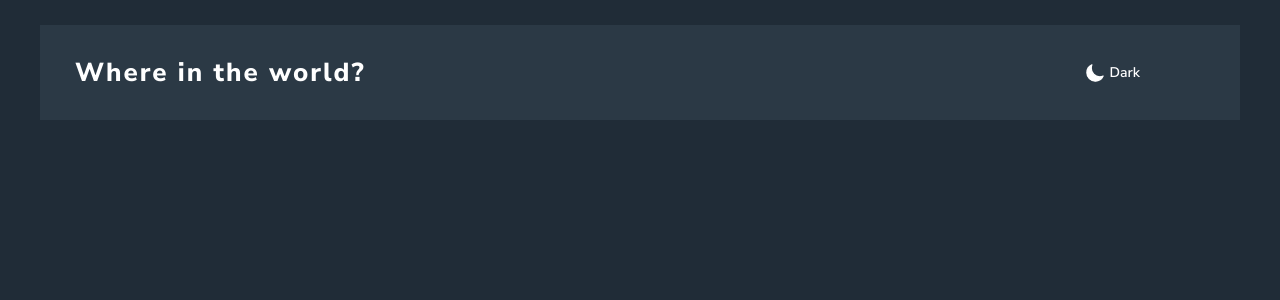
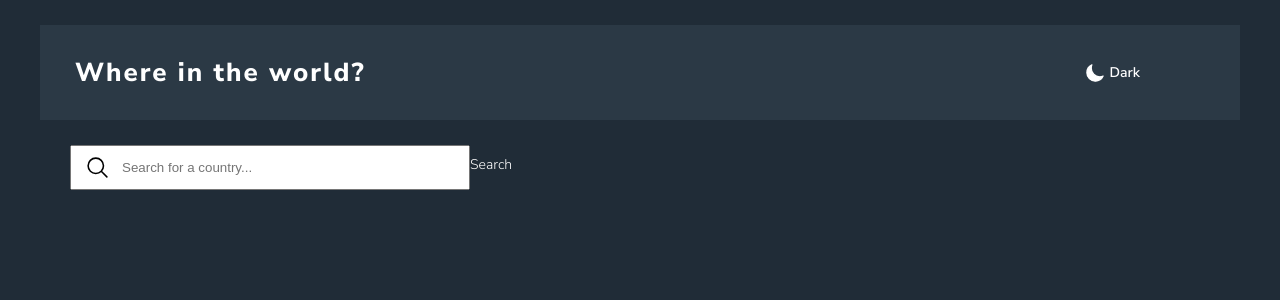
Before and after one commit to EalsyCoD/REST-Countreis-API, a React (Create React App) app: page / in a window 1280 px wide. Shown: the top 300 px of the page. Built offline with nearby package versions, Linux system fonts and the light colour scheme.

Commit message:
added searchbar

```diff
--- a/src/App.tsx
+++ b/src/App.tsx
@@ -5,6 +5,7 @@ import Light from './styles/themes/light'
 import Dark from './styles/themes/dark'
 
 import Header from './components/Header';
+import SearchBar from './components/SearchBar';
 
 const App = (): JSX.Element => {
 
@@ -20,6 +21,7 @@ const App = (): JSX.Element => {
     <ThemeProvider theme={theme}>
     <GlobalStyle />
     <Header toggleTheme={toggleTheme} titleTheme={theme.title} />
+    <SearchBar />
     </ThemeProvider>
     </React.Fragment>
 
--- /dev/null
+++ b/src/components/SearchBar/index.tsx
@@ -0,0 +1,32 @@
+import React from 'react'
+
+import { Container, SearchIcon, Input, Button } from './styles'
+
+const SearchBar = (): JSX.Element => {
+  const [value, setValue] = React.useState<string>('')
+
+  const handleSubmit = () => {
+    console.log('text')
+  }
+
+  return (
+    <React.Fragment>
+      <Container>
+        <SearchIcon />
+        <Input
+          type='text'
+          placeholder="Search for a country..."
+          value={value}
+          onChange={(event) => {
+            setValue(event.target.value)
+          }}
+        />
+        <Button onClick={handleSubmit}>
+          Search
+        </Button>
+      </Container>
+    </React.Fragment>
+  )
+}
+
+export default SearchBar
--- /dev/null
+++ b/src/components/SearchBar/styles.ts
@@ -0,0 +1,32 @@
+import styled from 'styled-components'
+
+export const Container = styled.div`
+  width: 90%;
+  margin: 0 auto;
+  display: flex;
+  border-radius: 0.938em;
+  @media (min-width: 1024px) {
+    width: 85em;
+  }
+  `
+export const SearchIcon = styled.div`
+  position: relative;
+  width: 25px;
+  left: 40px;
+  background-image: url('./images/search.svg');
+  background-repeat: no-repeat;
+  background-position: center;
+
+  `
+export const Input = styled.input`
+width: 400px;
+height: 45px;
+padding-left: 50px;
+&:focus{
+
+}
+
+  `
+export const Button = styled.div`
+margin-top: 10px;
+`
--- /dev/null
+++ b/src/react-app-env.d.ts
@@ -0,0 +1 @@
+/// <reference types="react-scripts" />
```
Also changed, not shown: public/images/search.svg (added).
